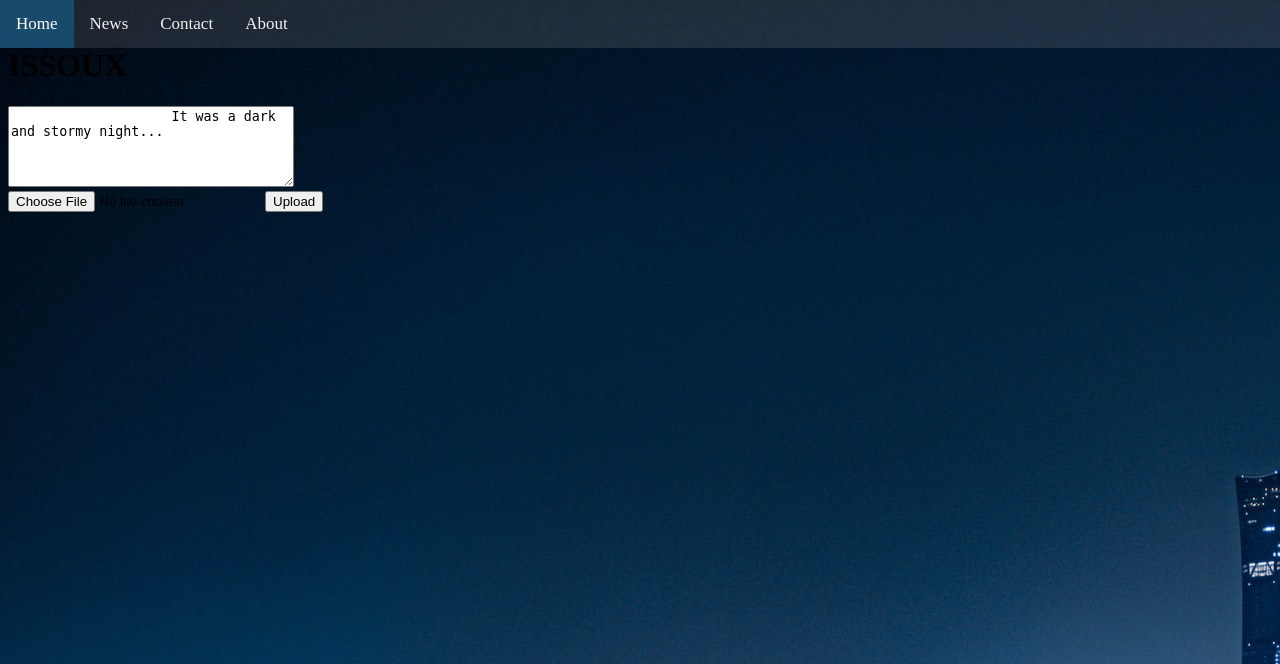
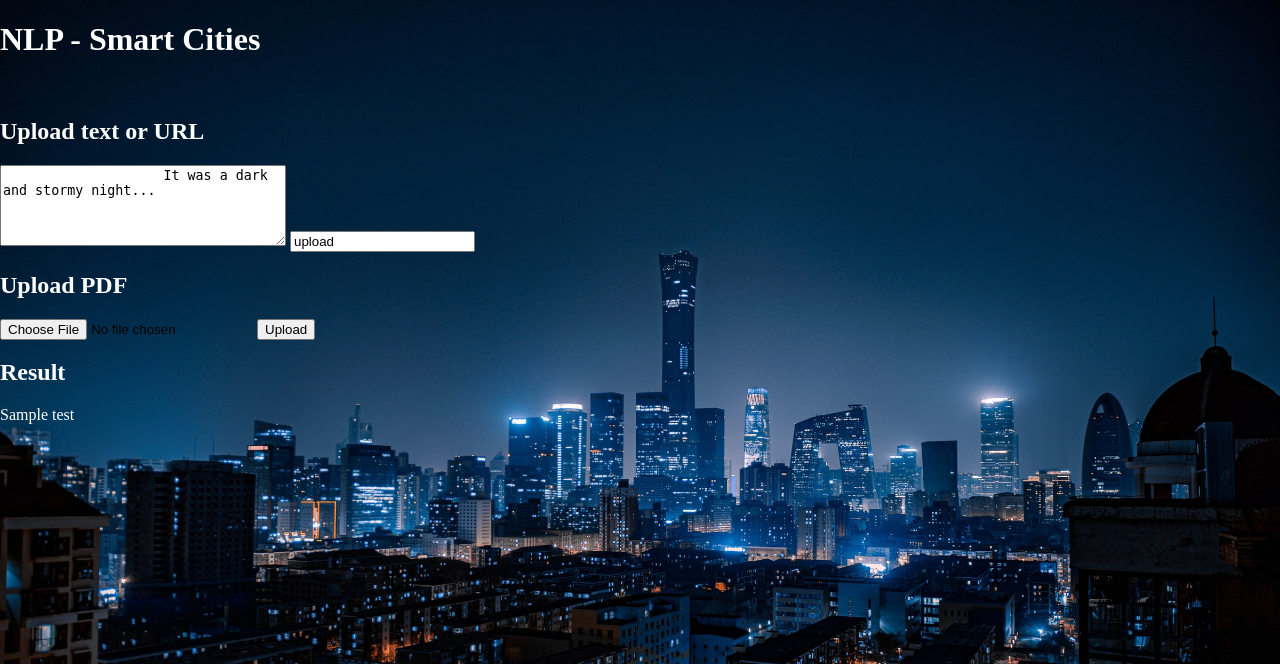
Before and after one commit to pperezdev/nlp_smartcities, a Python web app: template templates/index.html in a window 1280 px wide. Shown: the top 664 px of the page. Run offline with Jinja, Linux system fonts and the light colour scheme; the template is opened without the code that fills it: most values are stand-ins (such as "Sample title", 1, 10 or a date in 2020).

Commit message:
flask web site

```diff
--- a/static/css/styles.css
+++ b/static/css/styles.css
@@ -30,8 +30,12 @@
     color: white;
 }
 
-.body {
+body {
     background-repeat: no-repeat;
-    background-size: contain;
+    background-size:cover;
     margin: 0px;
 }
+
+h1, h2, p {
+    color: white;
+}
--- a/templates/index.html
+++ b/templates/index.html
@@ -6,24 +6,25 @@
     </head>
     <body background="{{ url_for('static', filename='images/bg.jpg') }}";>
         <div>
-            <div class="topnav">
-                <a class="active" href="#home">Home</a>
-                <a href="#news">News</a>
-                <a href="#contact">Contact</a>
-                <a href="#about">About</a>
-            </div>
             <div>
+                <h1>NLP - Smart Cities</h1>
                 <br/>
-                <h1>ISSOUX</h1>
+                <h2>Upload text or URL</h1>
                 <textarea id="story" name="story"
                         rows="5" cols="33">
                     It was a dark and stormy night...
                 </textarea>
+                <a href="/treat-text"><input type=”button” value=upload></a>
                 <br/>
+
+                <h2>Upload PDF</h1>
                 <form method=post enctype=multipart/form-data>
                     <input type=file name=file>
                     <input type=submit value=Upload>
                 </form>
+                <h2>Result</h1>
+                <p> {{ test }} </p>
+            </div>
         </div>
     </body>
 </html>
```
Also changed, not shown: app/routes/default_routes.py (+5 -6 lines), 2 other files.
